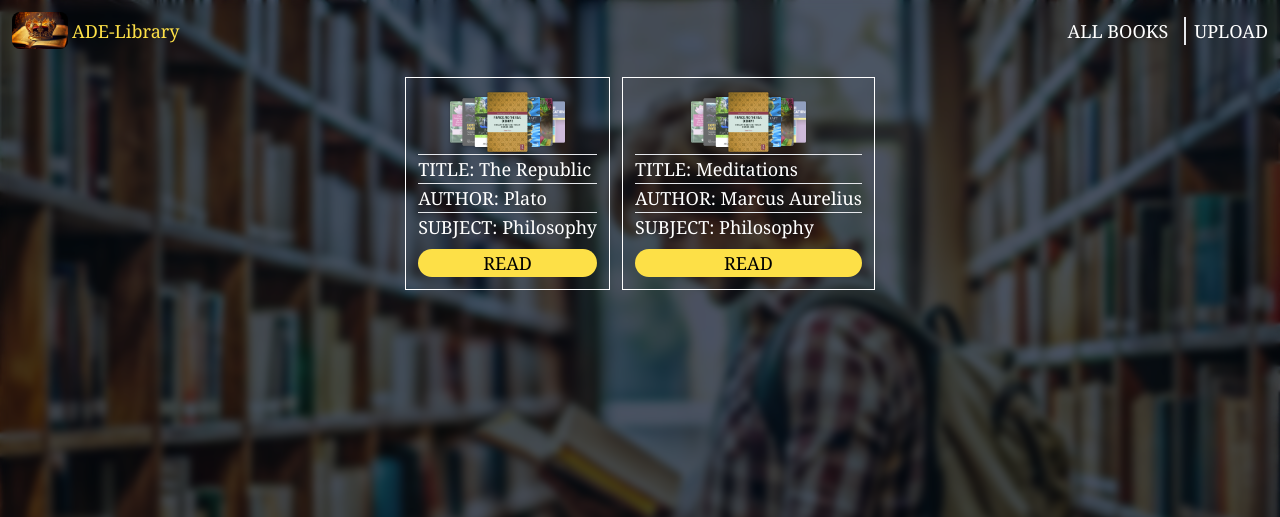
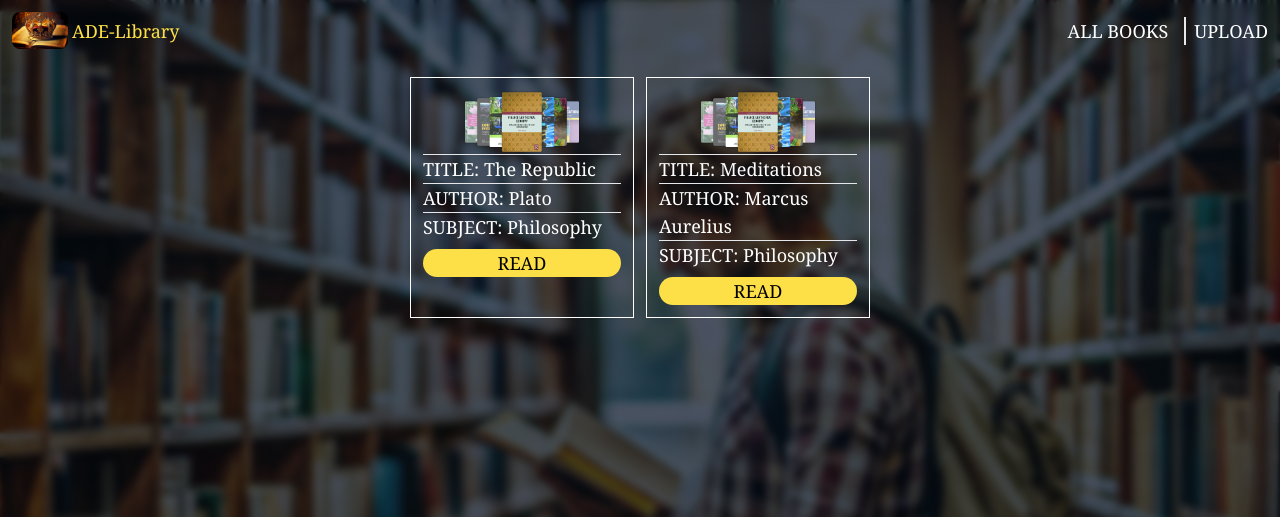
Before and after one commit to Adesina12/ade_library, a Flask app: page /all_books in a window 1280 px wide. Shown: the top 517 px of the page. Run offline with Flask 3, Linux system fonts and the light colour scheme; data comes from the database, SQL or seed files in the repository; some libraries are stand-ins or nearby versions.

Commit message:
width adjusted

```diff
--- a/templates/africa.html
+++ b/templates/africa.html
@@ -4,7 +4,7 @@
 {% block content %}
 <div class="flex flex-wrap justify-center gap-3 m-7">
     {% for i in range(len_element)%}
-    <div class="border border-solid border-white p-3">
+    <div class="border border-solid border-white p-3 w-56">
         <div class="flex justify-center">
             <img src="../static/images/temp.png" class="h-16 rounded-lg"/>
         </div>
--- a/templates/allBooks.html
+++ b/templates/allBooks.html
@@ -4,7 +4,7 @@
 {% block content %}
 <div class="flex flex-wrap justify-center gap-3 m-7">
     {% for i in range(len_element)%}
-    <div class="border border-solid border-white p-3">
+    <div class="border border-solid border-white p-3 w-56">
         <div class="flex justify-center">
             <img src="../static/images/temp.png" class="h-16 rounded-lg"/>
         </div>
--- a/templates/deleteBooks.html
+++ b/templates/deleteBooks.html
@@ -6,7 +6,7 @@
     <form method="POST" action="/">
         {% for i in range(len_element)%}
 
-        <div class="border border-solid border-white p-3">
+        <div class="border border-solid border-white p-3 w-56">
             <div class="flex justify-center">
                 <img src="../static/images/temp.png" class="h-16 rounded-lg"/>
             </div>
--- a/templates/economics.html
+++ b/templates/economics.html
@@ -4,7 +4,7 @@
 {% block content %}
 <div class="flex flex-wrap justify-center gap-3 m-7">
     {% for i in range(len_element)%}
-    <div class="border border-solid border-white p-3">
+    <div class="border border-solid border-white p-3 w-56">
         <div class="flex justify-center">
             <img src="../static/images/temp.png" class="h-16 rounded-lg"/>
         </div>
--- a/templates/history.html
+++ b/templates/history.html
@@ -4,7 +4,7 @@
 {% block content %}
 <div class="flex flex-wrap justify-center gap-3 m-7">
     {% for i in range(len_element)%}
-    <div class="border border-solid border-white p-3">
+    <div class="border border-solid border-white p-3 w-56">
         <div class="flex justify-center">
             <img src="../static/images/temp.png" class="h-16 rounded-lg"/>
         </div>
--- a/templates/novel.html
+++ b/templates/novel.html
@@ -4,7 +4,7 @@
 {% block content %}
 <div class="flex flex-wrap justify-center gap-3 m-7">
     {% for i in range(len_element)%}
-    <div class="border border-solid border-white p-3">
+    <div class="border border-solid border-white p-3 w-56">
         <div class="flex justify-center">
             <img src="../static/images/temp.png" class="h-16 rounded-lg"/>
         </div>
--- a/templates/philosophy.html
+++ b/templates/philosophy.html
@@ -4,7 +4,7 @@
 {% block content %}
 <div class="flex flex-wrap justify-center gap-3 m-7">
     {% for i in range(len_element)%}
-    <div class="border border-solid border-white p-3">
+    <div class="border border-solid border-white p-3 w-56">
         <div class="flex justify-center">
             <img src="../static/images/temp.png" class="h-16 rounded-lg"/>
         </div>
--- a/templates/programming.html
+++ b/templates/programming.html
@@ -4,7 +4,7 @@
 {% block content %}
 <div class="flex flex-wrap justify-center gap-3 m-7">
     {% for i in range(len_element)%}
-    <div class="border border-solid border-white p-3">
+    <div class="border border-solid border-white p-3 w-56">
         <div class="flex justify-center">
             <img src="../static/images/temp.png" class="h-16 rounded-lg"/>
         </div>
--- a/templates/search_by_author.html
+++ b/templates/search_by_author.html
@@ -4,7 +4,7 @@
 {% block content %}
 <div class="flex flex-wrap justify-center gap-3 m-7">
     {% for i in range(len_element)%}
-    <div class="border border-solid border-white p-3">
+    <div class="border border-solid border-white p-3 w-56">
         <div class="flex justify-center">
             <img src="../static/images/temp.png" class="h-16 rounded-lg"/>
         </div>
--- a/templates/search_by_subject.html
+++ b/templates/search_by_subject.html
@@ -4,7 +4,7 @@
 {% block content %}
 <div class="flex flex-wrap justify-center gap-3 m-7">
     {% for i in range(len_element)%}
-    <div class="border border-solid border-white p-3">
+    <div class="border border-solid border-white p-3 w-56">
         <div class="flex justify-center">
             <img src="../static/images/temp.png" class="h-16 rounded-lg"/>
         </div>
--- a/templates/search_by_title.html
+++ b/templates/search_by_title.html
@@ -4,7 +4,7 @@
 {% block content %}
 <div class="flex flex-wrap justify-center gap-3 m-7">
     {% for i in range(len_element)%}
-    <div class="border border-solid border-white p-3">
+    <div class="border border-solid border-white p-3 w-56">
         <div class="flex justify-center">
             <img src="../static/images/temp.png" class="h-16 rounded-lg"/>
         </div>
```
